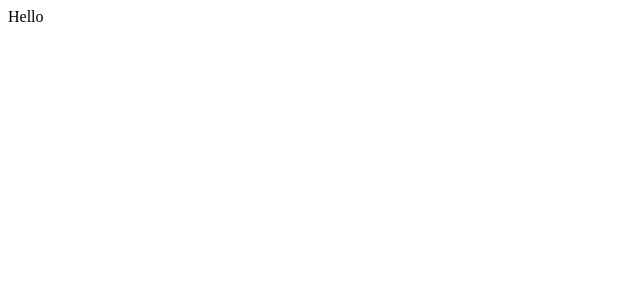
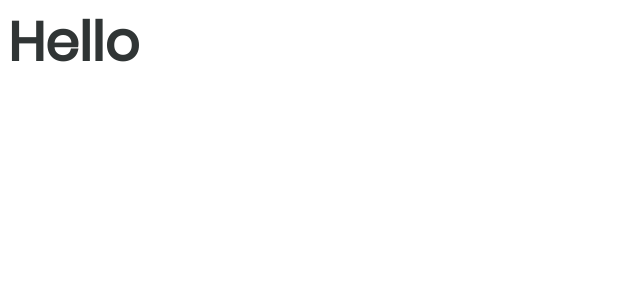
Before and after one commit to malihgh/portfolio, a React (Vite) app: page / in a window 1280 px wide. Shown: the top 300 px of the page, without its empty margins (0-640 px from the left). Built offline with nearby package versions, Linux system fonts and the light colour scheme.

Commit message:
🔥 feat : Add font to the project.

```diff
--- a/src/app/App.tsx
+++ b/src/app/App.tsx
@@ -1,8 +1,13 @@
+import GlobalStyle from '../core/styles/globalStyle';
+import * as Styled from './styles'
+
+
 function App() {
   return (
-    <>
+    <Styled.Container>
+      <GlobalStyle/>
       <div>Hello</div>
-    </>
+    </Styled.Container>
   );
 }
 
--- /dev/null
+++ b/src/app/styles.tsx
@@ -0,0 +1,10 @@
+import styled from 'styled-components';
+
+export const Container = styled.div`
+   color: #303535;
+    font-size: 54px;
+    font-style: normal;
+    font-weight: 700;
+    line-height: 69px;
+    font-family: 'Poppins', sans-serif;
+`;
--- /dev/null
+++ b/src/core/styles/globalStyle.tsx
@@ -0,0 +1,15 @@
+import {createGlobalStyle} from 'styled-components';
+import Poppins from '../../assets/fonts/Poppins-Regular.woff';
+import Poppins2 from '../../assets/fonts/Poppins-Regular.woff2';
+
+
+export default createGlobalStyle`
+    @font-face {
+        font-family: 'Poppins';
+        src: local('Poppins'), local('Poppins'),
+        url(${Poppins}) format('woff'),
+        url(${Poppins2}) format('woff2');
+        font-weight: 300;
+        font-style: normal;
+    }
+`;
```
Also changed, not shown: src/assets/fonts/Poppins-Regular.woff (added), src/assets/fonts/Poppins-Regular.woff2 (added).
